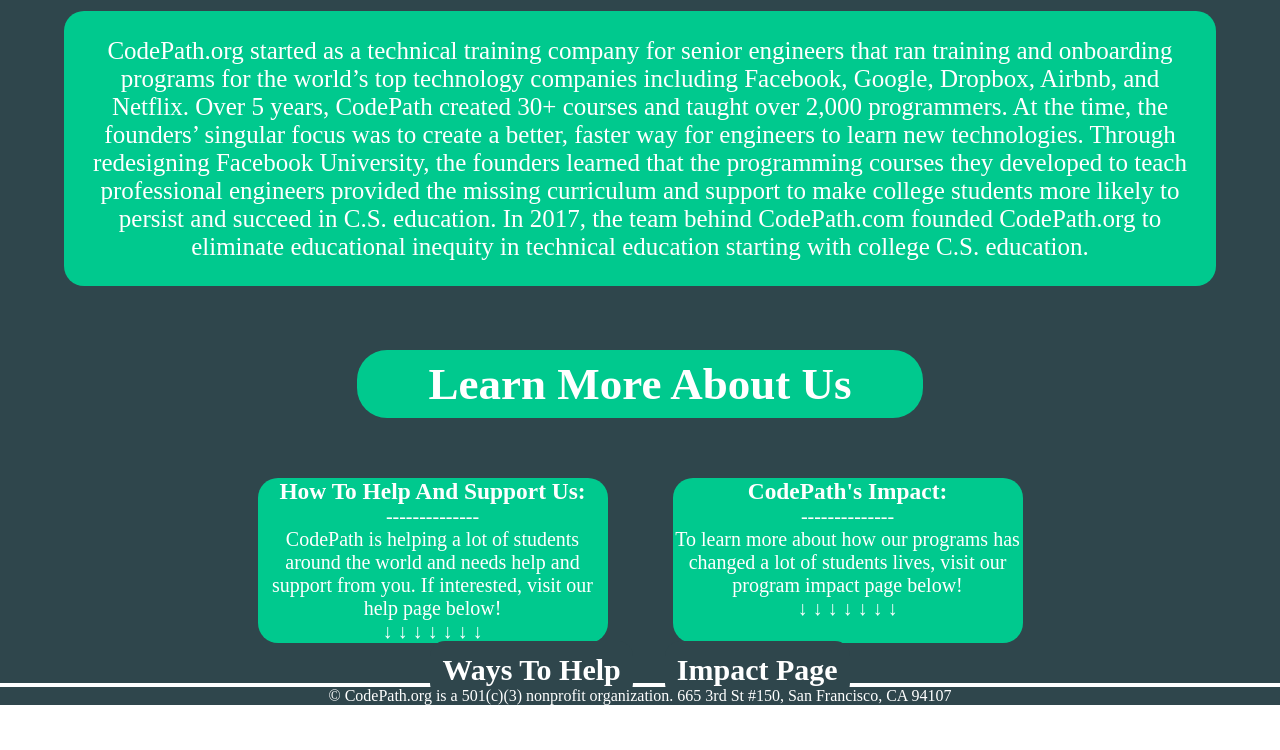
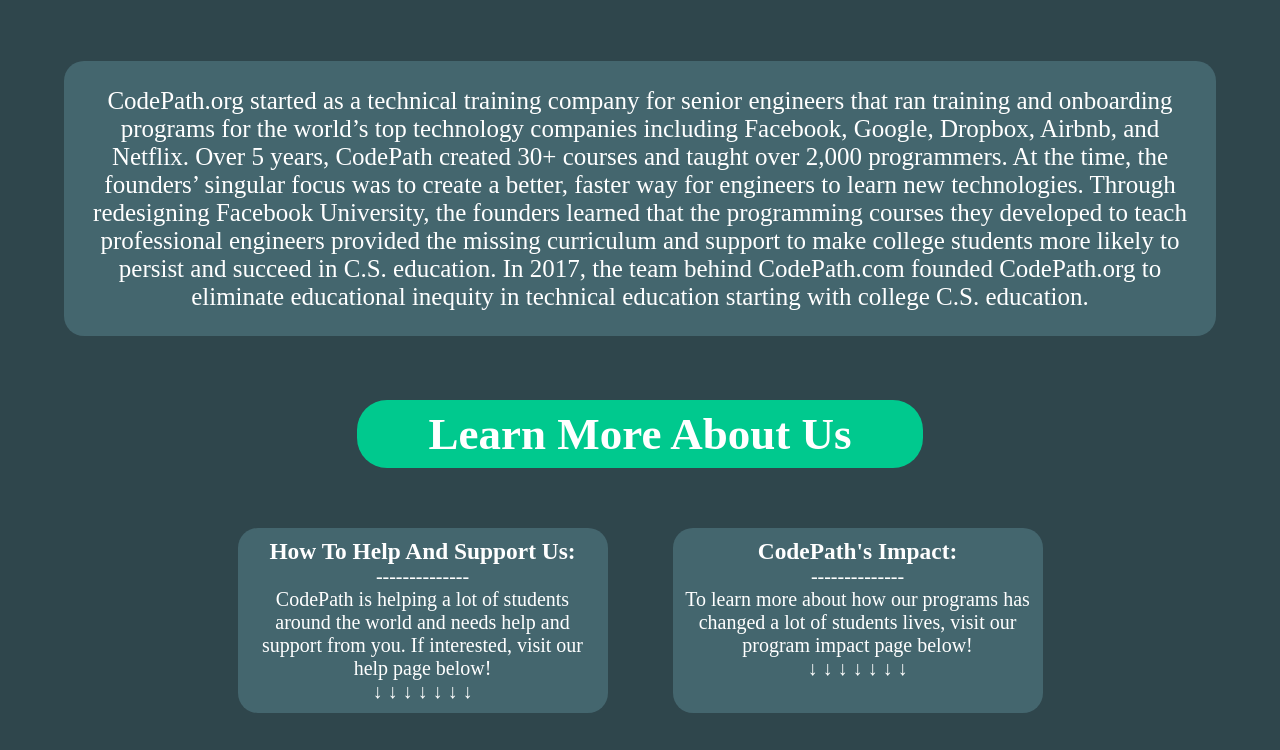
Before and after one commit to zxin1007/Assignment-01, a plain HTML site: page index.html in a window 1280 px wide. Shown: the part 771-1521 px from the top of the page. Before the commit the page ends 1476 px from the top, so only its background shows below. Drawn offline with Linux system fonts and the light colour scheme.

Commit message:
Updated css file

```diff
--- a/css/style.css
+++ b/css/style.css
@@ -4,7 +4,8 @@
 .columns{
         display: flex;
         justify-content: center;
-        gap:5px
+        gap:5px;
+        margin-bottom:30px;
 }
 
 
@@ -12,8 +13,9 @@
        width: 350px;
        margin: 10px 30px;
        font-size: 20px;
-       background-color:#00c98e;
+       background-color:#44666e;
        border-radius: 20px;
+       padding: 10px;
 }
 
 #mybody{
@@ -34,7 +36,6 @@
 
 main{
      background-color: #2f464c;
-     height: 1150px;
      color:white;
 }
 
@@ -61,7 +62,7 @@ main{
 .myp{
  font-size: 25px;
  margin: 5%;
- background-color: #00c98e;
+ background-color: #44666e;
  border-radius: 20px;
  padding:2%;
 }
@@ -154,6 +155,7 @@ main{
     display:flex;
     justify-content: right;
     margin-top: 10px;
+    padding-bottom:30px;
 }
 textarea{
     display: block;
@@ -294,6 +296,16 @@ textarea{
     margin: auto;
     margin-bottom: 40px;
 }
+.ramon_nav_index {
+    border-radius: 20px;
+    font-size: 20px;
+    display: flex;
+    background-color: #44666e;
+    justify-content: space-between;
+    width:720px;
+    margin: auto;
+    margin-bottom: 40px;
+}
 
 #ul_ramon{
     width: 800px;
@@ -353,6 +365,7 @@ textarea{
     width:500px;
     margin: auto;
     margin-bottom: 50px;
+    margin-top:50px;
 }
 .ramon_h2 {
     padding: 8px;
```
